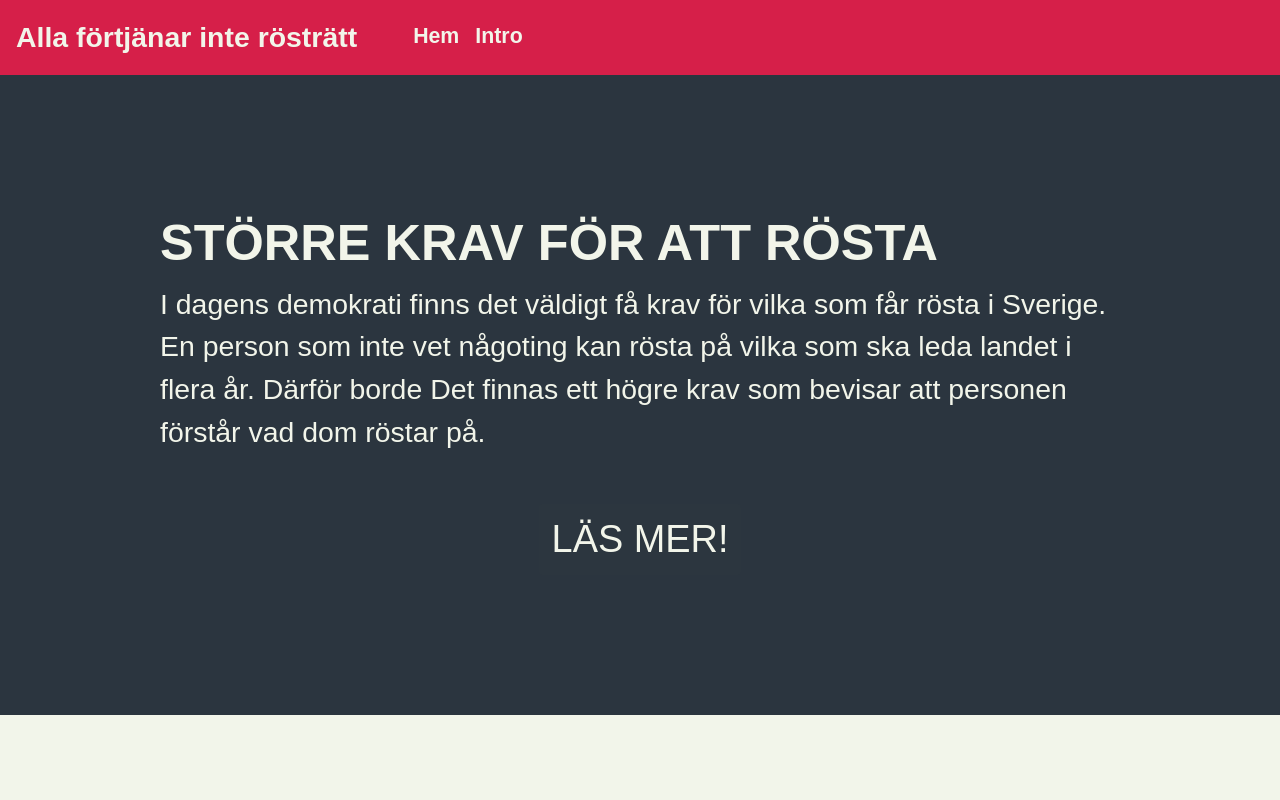
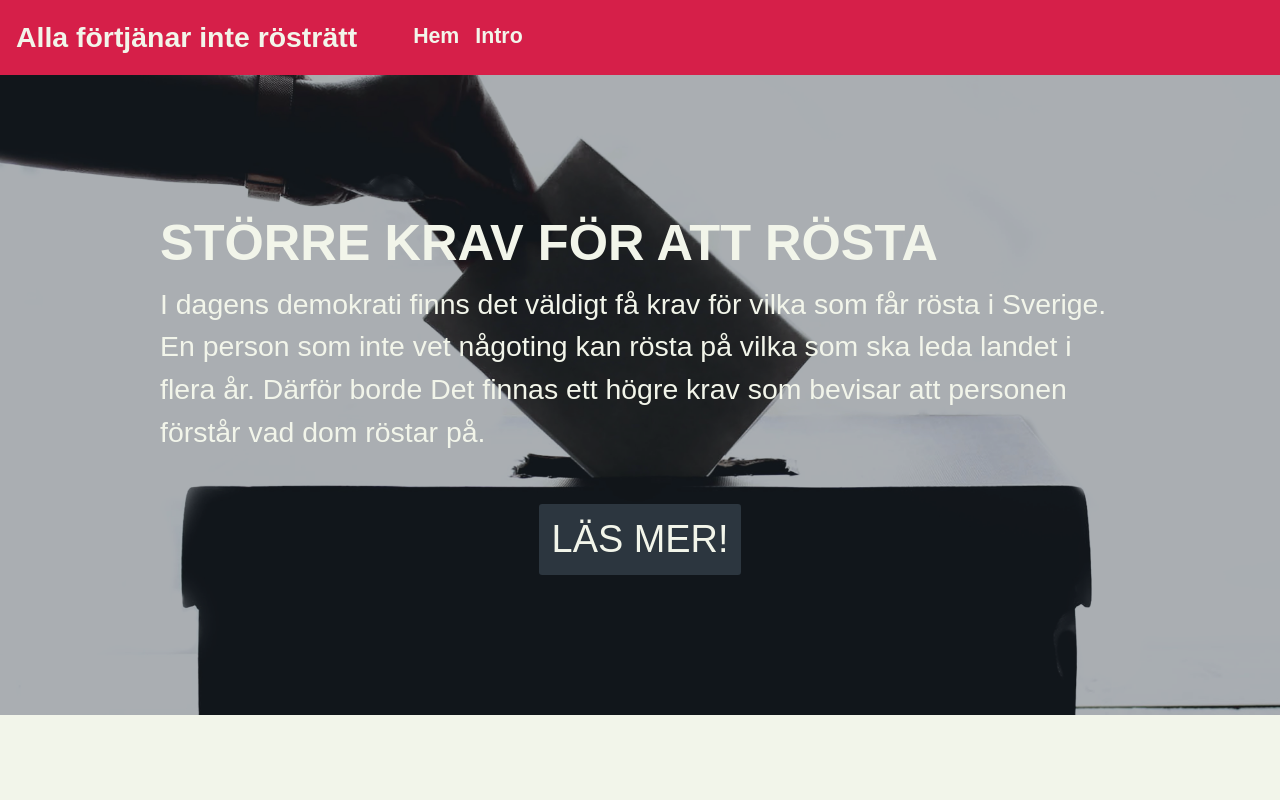
Before and after one commit to Aragorn173/wu1-Kampanj, a plain HTML site: page index.html in a window 1280 px wide. Shown: the top 800 px of the page. Drawn offline with Linux system fonts and the light colour scheme; a web font is replaced by a local one.

Commit message:
Update theme-1.css

```diff
--- a/css/theme-1.css
+++ b/css/theme-1.css
@@ -37,7 +37,7 @@ main {
 }
 
 .hero {
-    background-image: url("img/kampanj.jpg");
+    background-image: url(/img/kampanj.jpg);
     background-size: cover;
     background-position: center;
     position: relative;
```
